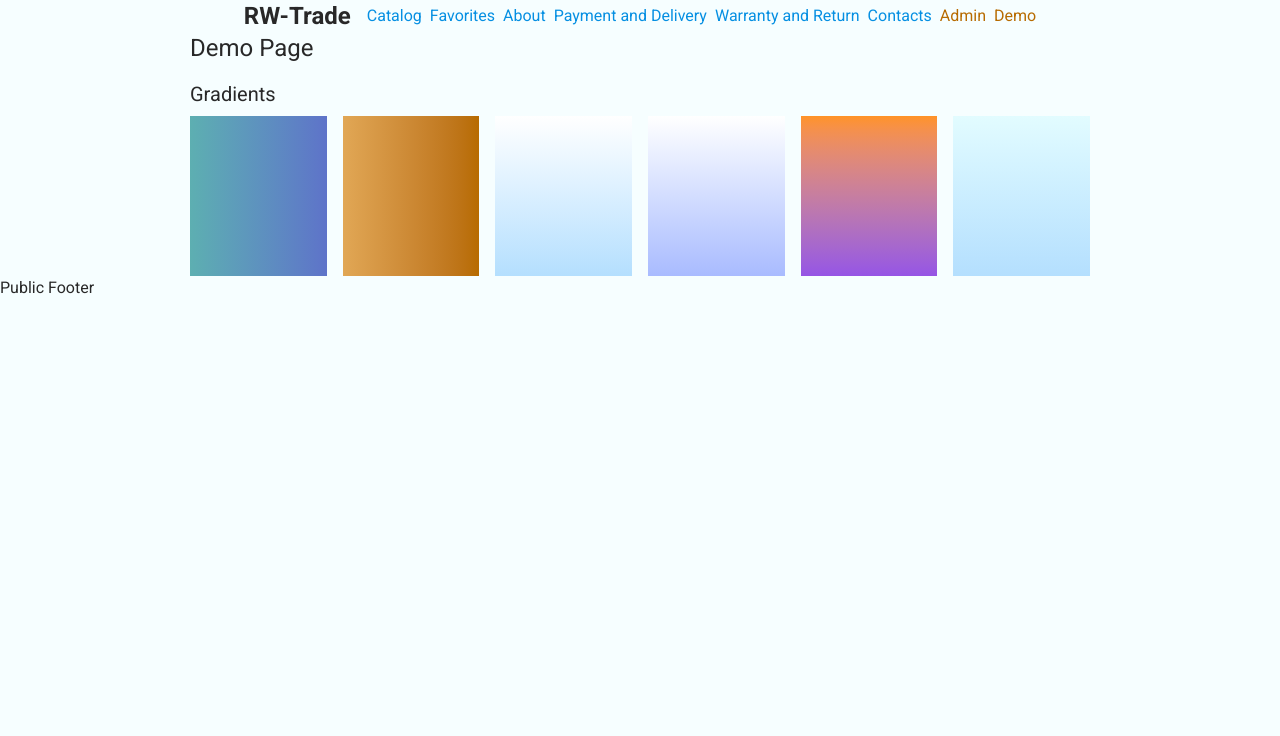
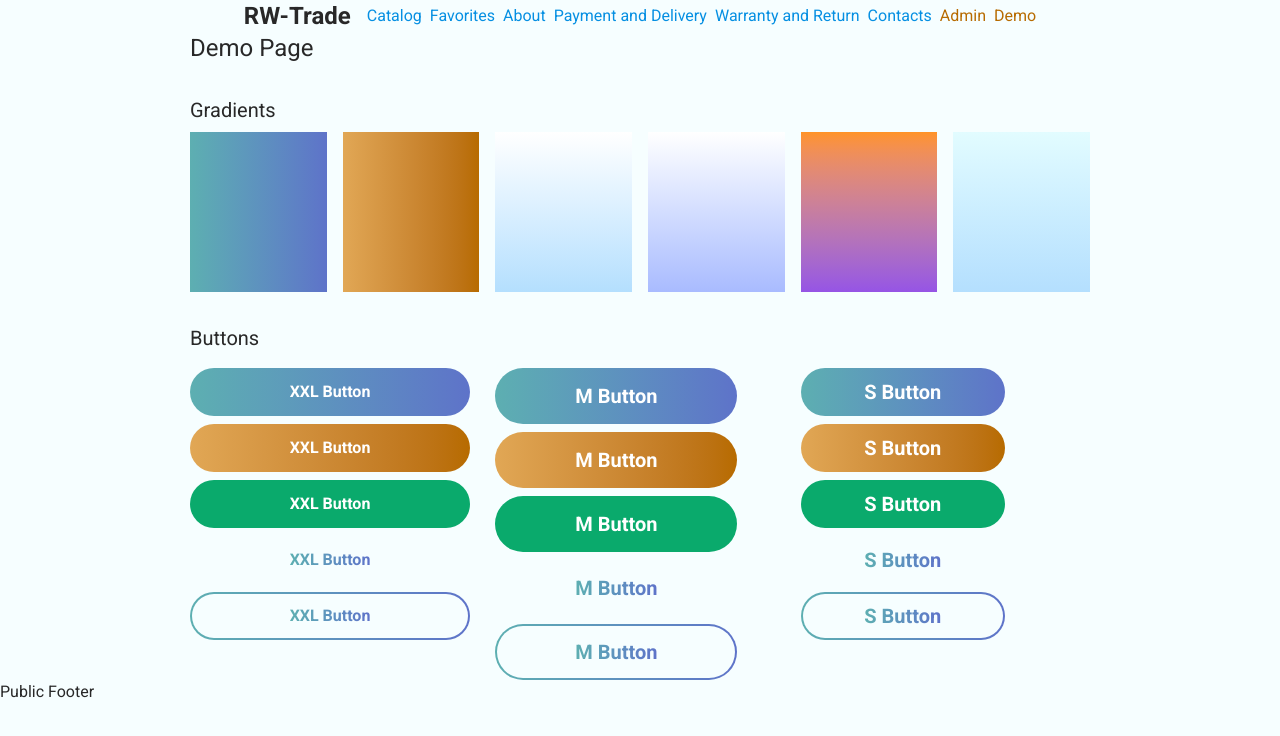
Before and after one commit to KiwiCodeSolution/RW-Trade, a Next.js app: page /demo in a window 1280 px wide. Shown: the top 736 px of the page. Built offline with nearby package versions, Linux system fonts and the light colour scheme.

Commit message:
work with ui, buttons

```diff
--- a/src/app/(public)/demo/page.jsx
+++ b/src/app/(public)/demo/page.jsx
@@ -1,10 +1,11 @@
+import Button from '@/components/commonUI/Button'
 import React from 'react'
 
 const DemoPage = () => {
   return (
     <div className='max-w-[900px] mx-auto'>
-      <h1 className='text-2xl mb-4'>Demo Page</h1>
-      <section>
+      <h1 className='text-2xl mb-8'>Demo Page</h1>
+      <section className='mb-8'>
         <h2 className='text-xl mb-2'>Gradients</h2>
         <div className='grid grid-cols-6 gap-4 h-40'>
           <div className='w-full h-full bg-primary'></div>
@@ -15,6 +16,32 @@ const DemoPage = () => {
           <div className='w-full h-full bg-other-4'></div>
           </div>
       </section>
+      <section>
+        <h2 className='text-xl mb-4'>Buttons</h2>
+        <div className='grid grid-cols-3 gap-4'>
+          <div className='flex flex-col gap-2'>
+            <Button size='xxl'>XXL Button</Button>
+            <Button variant='bronze' size='xxl'>XXL Button</Button>
+            <Button variant='green' size='xxl' >XXL Button</Button>
+            <Button variant='gost' size='xxl'>XXL Button</Button>
+            <Button variant='outlined' size='xxl'>XXL Button</Button>
+          </div>
+          <div className='flex flex-col gap-2'>
+            <Button size='m'>M Button</Button>
+            <Button variant='bronze' size='m'>M Button</Button>
+            <Button variant='green' size='m' >M Button</Button>
+            <Button variant='gost' size='m'>M Button</Button>
+            <Button variant='outlined' size='m'>M Button</Button>
+          </div>
+          <div className='flex flex-col gap-2'>
+            <Button size='s'>S Button</Button>
+            <Button variant='bronze' size='s'>S Button</Button>
+            <Button variant='green' size='s' >S Button</Button>
+            <Button variant='gost' size='s'>S Button</Button>
+            <Button variant='outlined' size='s'>S Button</Button>
+          </div>
+        </div>
+      </section>
     </div>
   )
 }
--- /dev/null
+++ b/src/components/commonUI/Button.jsx
@@ -0,0 +1,37 @@
+import React from 'react'
+import '../../app/globals.css'
+
+const Button = ({variant = 'primary', size = 's', children, className = '', action = null, ...props}) => {
+
+  const baseStyle ='block border-box cursor-pointer flex justify-center items-center p-[2px] rounded-full  transition-all duration-300 hover:shadow-lg hover:scale-103 overflow-hidden font-bold'
+
+  const variants = {
+    primary: 'bg-primary text-white',
+    bronze: 'bg-bronze text-white',
+    outlined: 'bg-primary ',
+    green: 'bg-bg-green text-white',
+    gost: 'text-gr-2'
+  }
+
+  const sizes = {
+    s: 'w-[204px] min-h-[48px] text-xl',
+    m: 'w-[242px] min-h-[56px] text-xl',
+    l: 'w-[280px] min-h-[48px] text-xl',
+    xl: 'w-[340px] min-h-[48px] sm:w-[280px] text-xl',
+    xxl: 'w-[340px] min-h-[52px] sm:w-[280px] sm:min-h-[48px]'
+  }
+
+  const combined = `${baseStyle} ${variants[variant]} ${sizes[size]} ${className}`.trim()
+
+  return (
+    <button className={combined} onClick={action} >
+      <div className={`${variant === 'outlined' && 'bg-bg-light w-full rounded-full h-full flex justify-center items-center'}`}>
+        <span className={`${(variant === 'outlined' || variant === 'gost') && 'bg-primary bg-clip-text text-transparent'}`}>
+          {children}
+        </span>
+      </div>
+    </button>
+  )
+}
+
+export default Button
```
